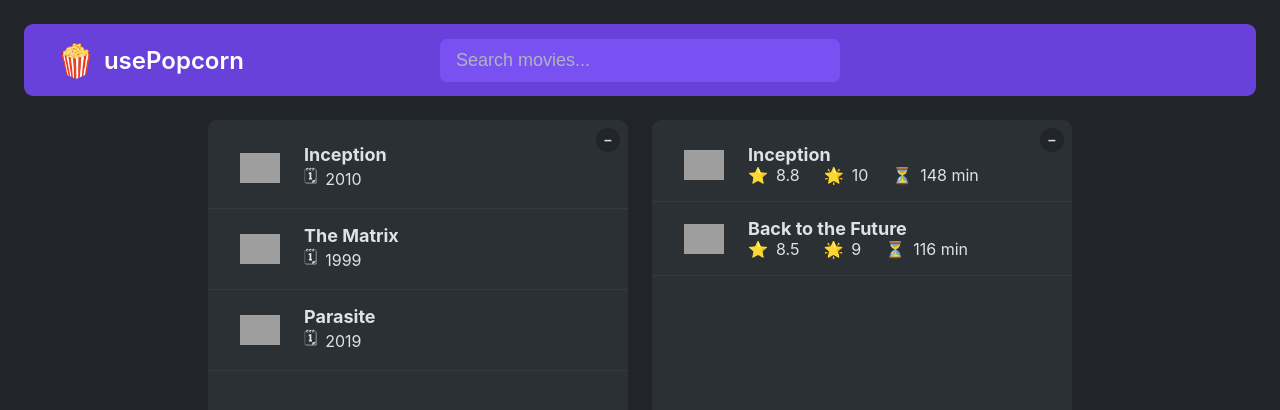
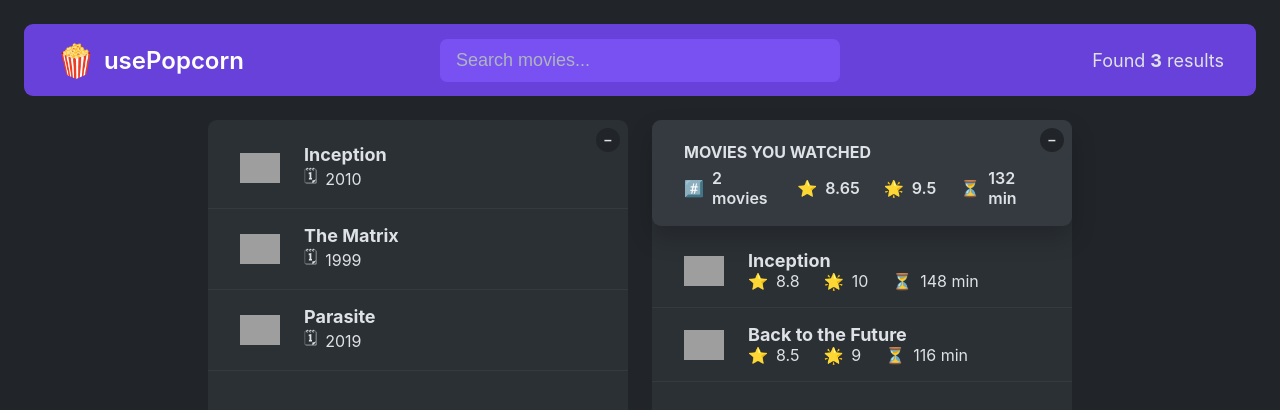
Before and after one commit to vimal573/React-Usepopcorn, a React (Create React App) app: page / in a window 1280 px wide. Shown: the top 410 px of the page. Built offline with nearby package versions, Linux system fonts and the light colour scheme; grey boxes are pictures that could not be loaded.

Commit message:
Prop Drilling

```diff
--- a/src/App.js
+++ b/src/App.js
@@ -51,26 +51,32 @@
   arr.reduce((acc, cur, i, arr) => acc + cur / arr.length, 0);
 
 export default function App() {
+  const [movies, setMovies] = useState(tempMovieData);
+
   return (
     <>
-      <NavBar />
-      <Main />
+      <NavBar movies={movies} />
+      <Main movies={movies} />
     </>
   );
 }
 
-function NavBar() {
+function NavBar({ movies }) {
   return (
     <nav className="nav-bar">
       <Logo />
       <Search />
-      <NumResults />
+      <NumResults movies={movies} />
     </nav>
   );
 }
 
-function NumResults() {
-  <p className="num-results">X </p>;
+function NumResults({ movies }) {
+  return (
+    <p className="num-results">
+      Found <strong>{movies.length}</strong> results
+    </p>
+  );
 }
 
 function Logo() {
@@ -96,30 +102,28 @@
   );
 }
 
-function Main() {
+function Main({ movies }) {
   return (
     <main className="main">
-      <ListBox />
+      <ListBox movies={movies} />
       <WatchedBox />
     </main>
   );
 }
 
-function ListBox() {
+function ListBox({ movies }) {
   const [isOpen1, setIsOpen1] = useState(true);
   return (
     <div className="box">
       <button className="btn-toggle" onClick={() => setIsOpen1(open => !open)}>
         {isOpen1 ? '–' : '+'}
       </button>
-      {isOpen1 && <MovieList />}
+      {isOpen1 && <MovieList movies={movies} />}
     </div>
   );
 }
 
-function MovieList() {
-  const [movies, setMovies] = useState(tempMovieData);
-
+function MovieList({ movies }) {
   return (
     <ul className="list">
       {movies?.map(movie => (
@@ -169,6 +173,7 @@
   const avgUserRating = average(watched.map(movie => movie.userRating));
   const avgRuntime = average(watched.map(movie => movie.runtime));
 
+  return (
     <div className="summary">
       <h2>Movies you watched</h2>
       <div>
@@ -189,7 +194,8 @@
           <span>{avgRuntime} min</span>
         </p>
       </div>
-  </div>;
+    </div>
+  );
 }
 
 function WatchedMoviesList({ watched }) {
```
Lines whose indentation alone changed are shown as unchanged.
